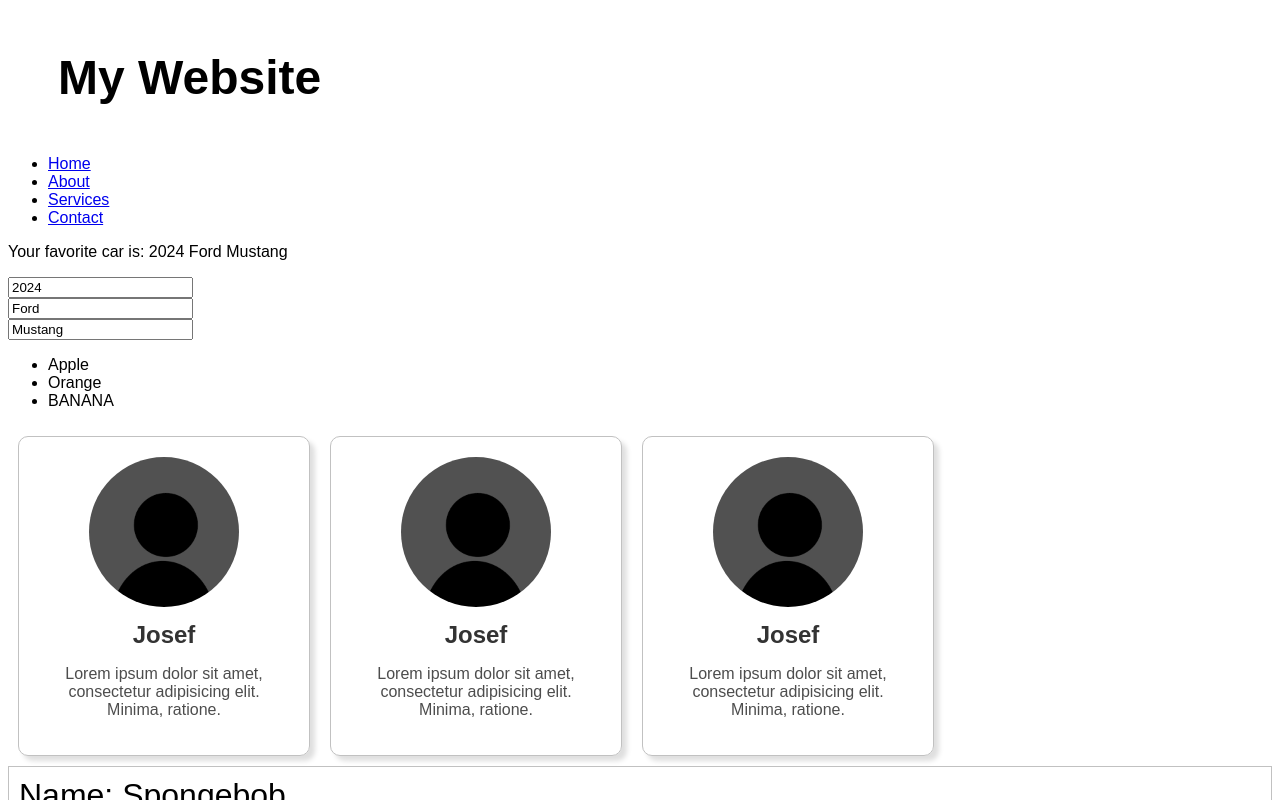
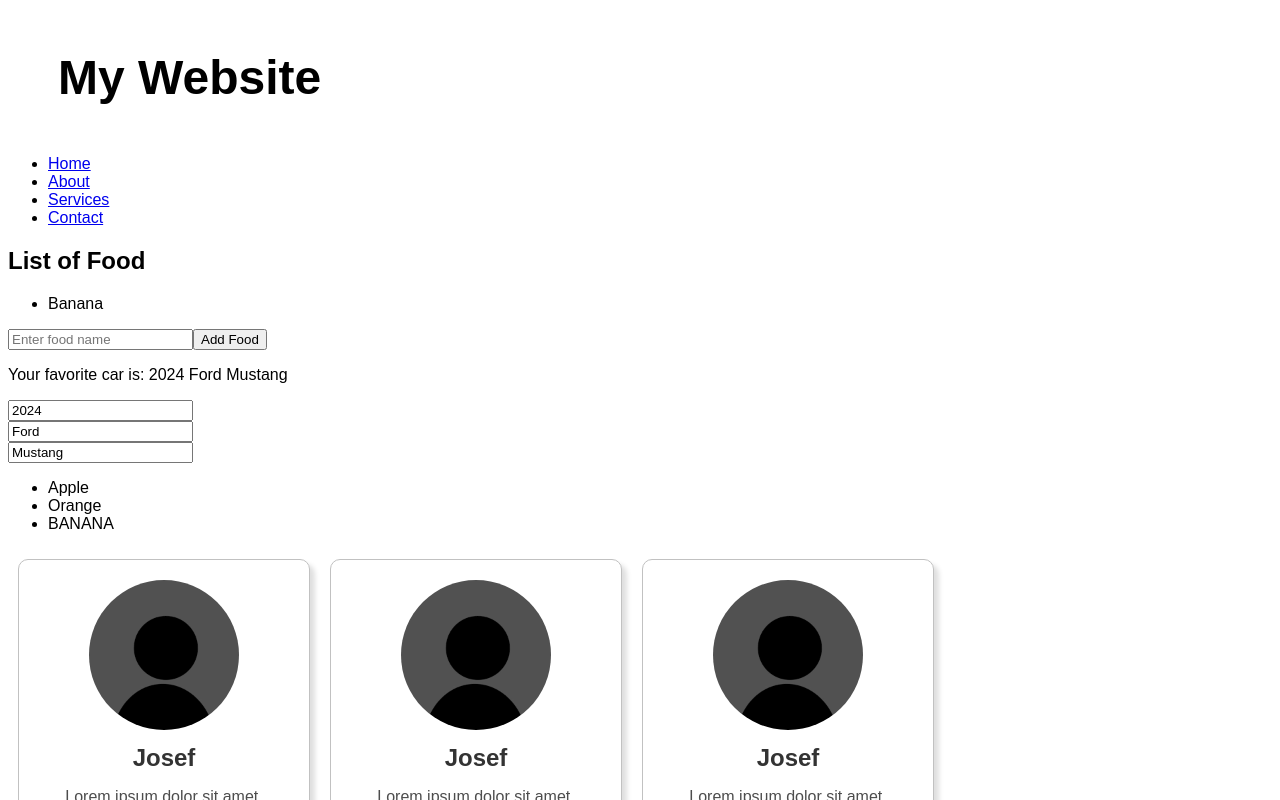
Before and after one commit to Josef-web/Learning-React, a React (Vite) app: page / in a window 1280 px wide. Shown: the top 800 px of the page. Built offline with nearby package versions, Linux system fonts and the light colour scheme.

Commit message:
Update Arrays in state

```diff
--- a/src/App.jsx
+++ b/src/App.jsx
@@ -12,6 +12,7 @@
 import MyComponent from "./MyComponent.jsx";
 import ColorPicker from "./ColorPicker.jsx";
 import Car from "./Car.jsx";
+import ArrayList from "./ArrayList.jsx";
 
 
 function App() {
@@ -31,6 +32,7 @@
         return(
         <>
             <Header/>
+            <ArrayList/>
             <Car/>
             <Food/>
             <Card/>
--- /dev/null
+++ b/src/ArrayList.jsx
@@ -0,0 +1,33 @@
+import React, {useState} from 'react';
+
+function ArrayList(){
+
+    const [foods, setFoods] = useState(["Banana"]);
+
+    function handleAddFood(){
+        const newFood = document.getElementById("foodInput").value;
+        document.getElementById("foodInput").value = "";
+
+        setFoods(f => [...f,newFood]);
+    }
+
+    function handleRemoveFood(index){
+        setFoods(foods.filter((_, i) => i !== index));
+    }
+
+    return(
+        <div>
+            <h2>List of Food</h2>
+            <ul>
+                {foods.map((food, index) =>
+                    <li key={index} onClick={() => handleRemoveFood(index)}>
+                        {food}
+                    </li>)}
+            </ul>
+            <input type="text" id="foodInput" placeholder="Enter food name"/>
+            <button onClick={handleAddFood}>Add Food</button>
+        </div>
+    )
+}
+
+export default ArrayList;
```
